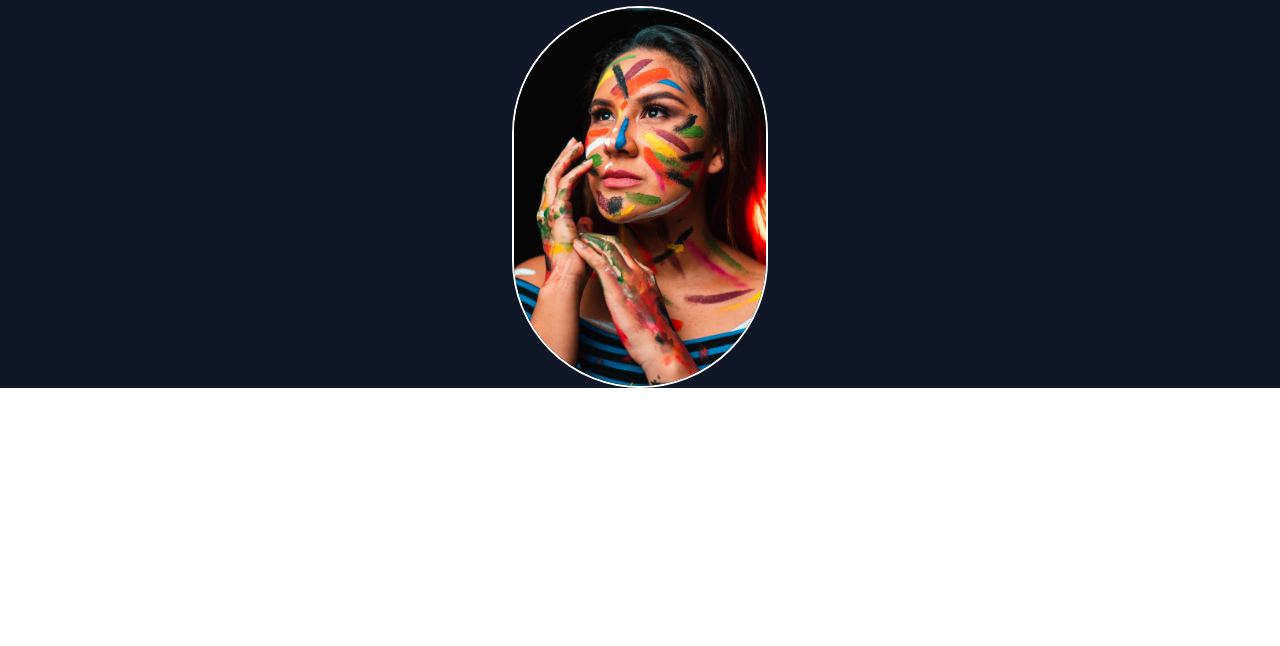
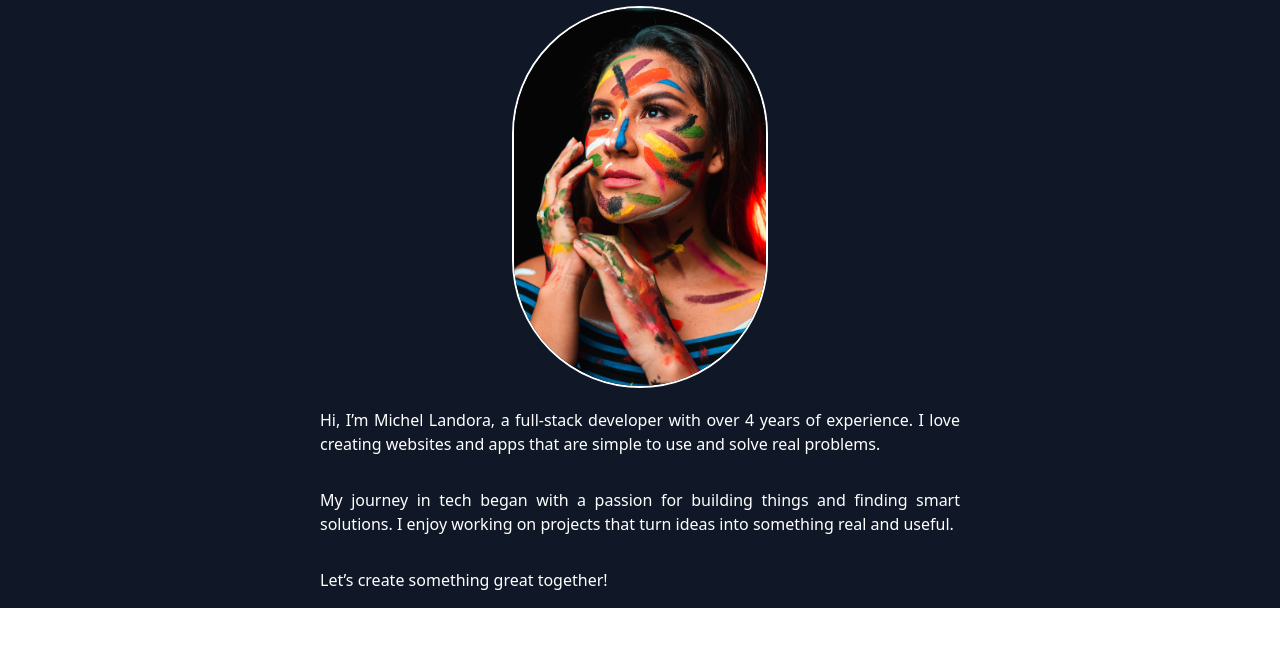
Before and after one commit to Wutticha1/portfolio-team-1, a website: page src/components/about/index.html in a window 1280 px wide. Shown: the part 122-768 px from the top of the page. Drawn offline with nearby package versions, Linux system fonts and the light colour scheme.

Commit message:
flex: เพิ่มเนื้อหา about me

```diff
--- a/src/components/about/index.html
+++ b/src/components/about/index.html
@@ -6,7 +6,7 @@
     <script src="https://unpkg.com/@tailwindcss/browser@4"></script>
 </head>
   <body>
-    <section class="bg-gray-900 text-white">
+    <section class="bg-gray-900 text-white m-auto">
         <header class="pt-4">
             <h1 class="text-4xl text-center mt-10 font-extrabold mb-8">
               About me
@@ -15,7 +15,17 @@
             <main>
                 <div class="grid justify-center ">
                 <img class="w-3xs border-2 rounded-full object-cover" src="http://127.0.0.1:5501/src/components/images/woman-4609514_1920.jpg">
-
+                </div>
+                <div class="max-w-2xl mx-auto mx-auto text-justify">
+                <p class="pt-5 p-4">
+                    Hi, I’m Michel Landora, a full-stack developer with over 4 years of experience. I love creating websites and apps that are simple to use and solve real problems.
+                </p>
+                <p class="p-4">
+                    My journey in tech began with a passion for building things and finding smart solutions. I enjoy working on projects that turn ideas into something real and useful.
+                </p>
+                <p class="p-4">
+                    Let’s create something great together!
+                </p>
                 </div>
             </main>
     </section>
```
